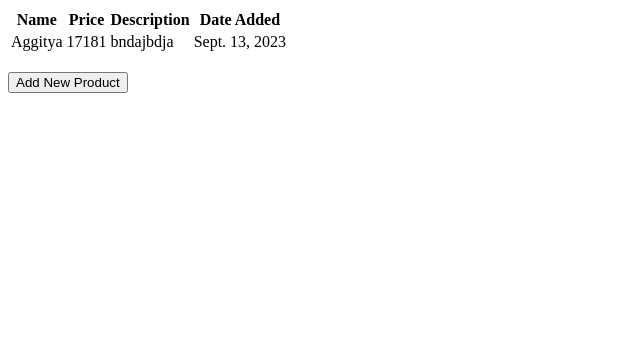
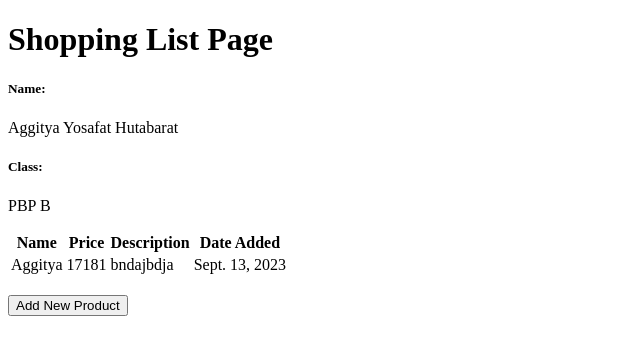
Before and after one commit to aggityayh/shopping-list, a Django app: page / in a window 1280 px wide. Shown: the top 355 px of the page, without its empty margins (0-640 px from the left). Run offline with Django 4.2, Linux system fonts and the light colour scheme; data comes from the database, SQL or seed files in the repository.

Commit message:
update main.hmtl

```diff
--- a/main/templates/main.html
+++ b/main/templates/main.html
@@ -1,6 +1,13 @@
 {% extends 'base.html' %}
 
 {% block content %}
+    <h1>Shopping List Page</h1>
+
+    <h5>Name:</h5>
+    <p>{{name}}</p>
+
+    <h5>Class:</h5>
+    <p>{{class}}</p>
 <table>
     <tr>
         <th>Name</th>
```
